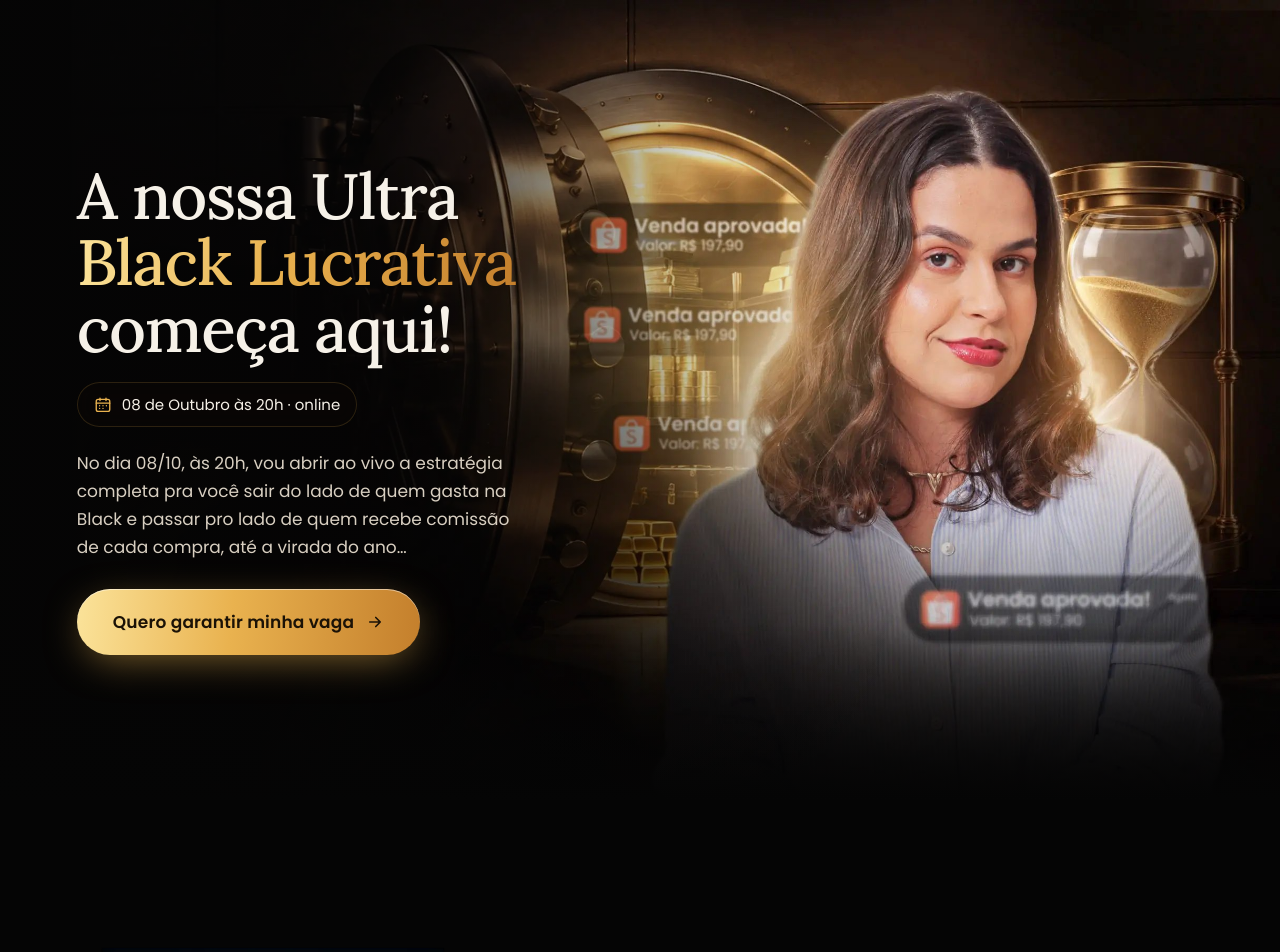
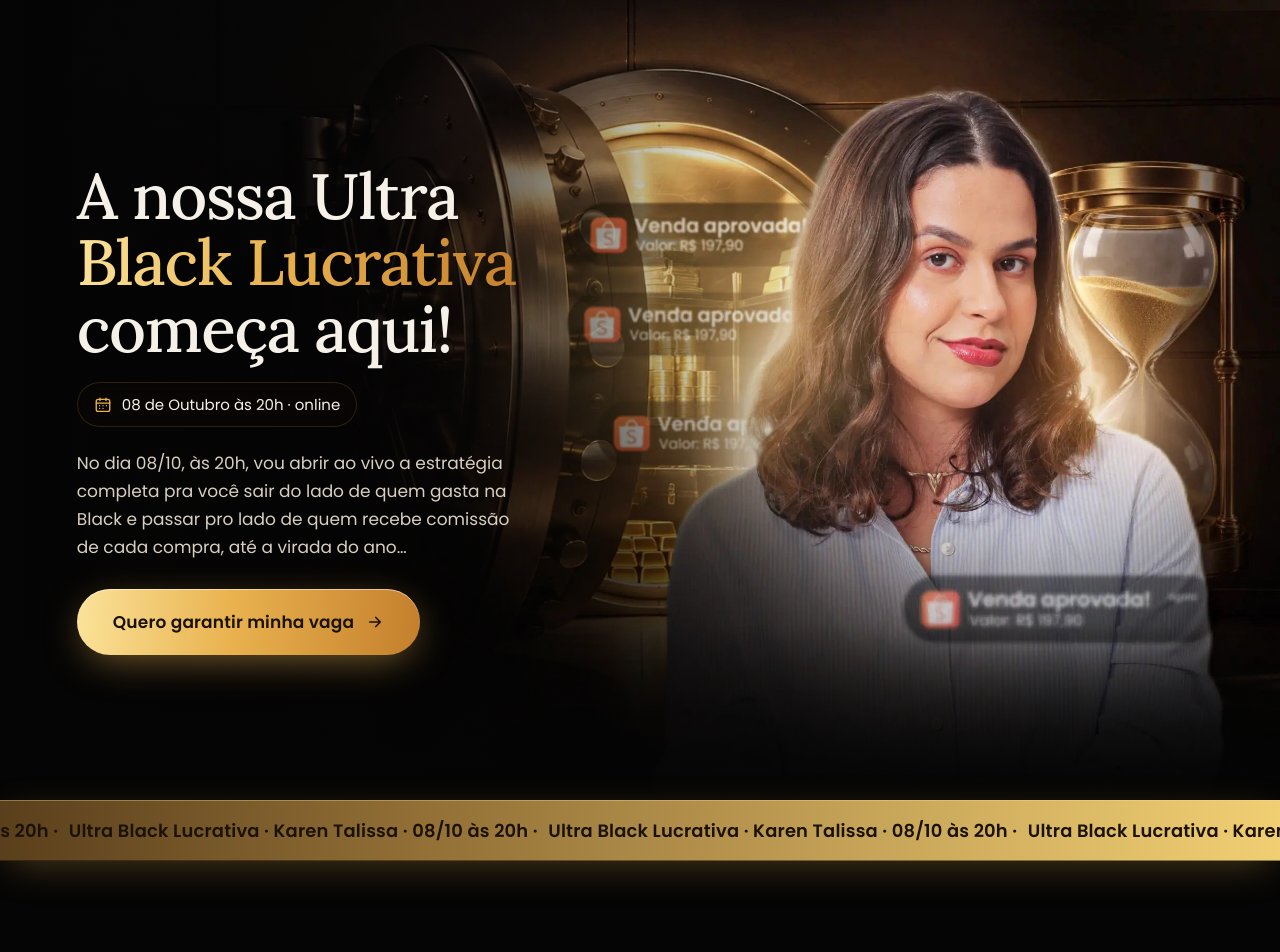
Before and after one commit to pedrosilva1463758/ultra-black-lucrativa, a Next.js app: page / in a window 1280 px wide. Shown: the top 952 px of the page. Built offline with nearby package versions, Linux system fonts and the light colour scheme.

Commit message:
atualização

```diff
--- a/app/globals.css
+++ b/app/globals.css
@@ -465,3 +465,17 @@ tbody tr:hover { background: rgba(233,178,79,.05); }
   .sec2-copy { margin-top: -56px; position: relative; z-index: 1; }
   .sec2 { padding-top: 24px; }
 }
+
+/* ---------- Faixa com texto infinito ---------- */
+.marquee {
+  position: relative; z-index: 3; overflow: hidden; white-space: nowrap;
+  background: linear-gradient(90deg, #5a3f1c 0%, #8d6b33 30%, #c9a75a 70%, #f0cf73 100%);
+  border-top: 1px solid rgba(251,227,154,.35); border-bottom: 1px solid rgba(0,0,0,.4);
+  box-shadow: 0 10px 40px -10px rgba(233,178,79,.35);
+}
+.marquee-track { display: inline-flex; animation: marquee 40s linear infinite; padding: 16px 0; }
+.marquee-track > span { display: inline-block; }
+.marquee-track span span { font-weight: 600; font-size: clamp(15px, 1.4vw, 22px); color: #1b1206; letter-spacing: 0.01em; padding-right: 6px; }
+@keyframes marquee { from { transform: translateX(0); } to { transform: translateX(-50%); } }
+@media (max-width: 900px) { .marquee-track { padding: 12px 0; animation-duration: 30s; } }
+@media (prefers-reduced-motion: reduce) { .marquee-track { animation: marquee 80s linear infinite !important; } }
--- a/components/CapturePage.jsx
+++ b/components/CapturePage.jsx
@@ -146,6 +146,18 @@ export default function CapturePage() {
           </div>
         </section>
 
+
+        <div className="marquee" aria-label="Ultra Black Lucrativa · Karen Talissa · 08/10 às 20h">
+          <div className="marquee-track" aria-hidden>
+            {Array.from({ length: 2 }).map((_, k) => (
+              <span key={k}>
+                {Array.from({ length: 6 }).map((__, i) => (
+                  <span key={i}>Ultra Black Lucrativa · Karen Talissa · 08/10 às 20h · </span>
+                ))}
+              </span>
+            ))}
+          </div>
+        </div>
         <section className="sec2">
           <motion.div className="sec2-media" initial={{ opacity: 0, x: -40 }} whileInView={{ opacity: 1, x: 0 }} viewport={{ once: true, amount: 0.3 }} transition={{ duration: 0.9, ease }}>
             <img src="/img/secao2.webp" srcSet="/img/secao2-sm.webp 820w, /img/secao2.webp 1230w" sizes="(max-width: 900px) 92vw, 46vw" alt="Karen mostrando vendas aprovadas no celular" loading="lazy" />
```
